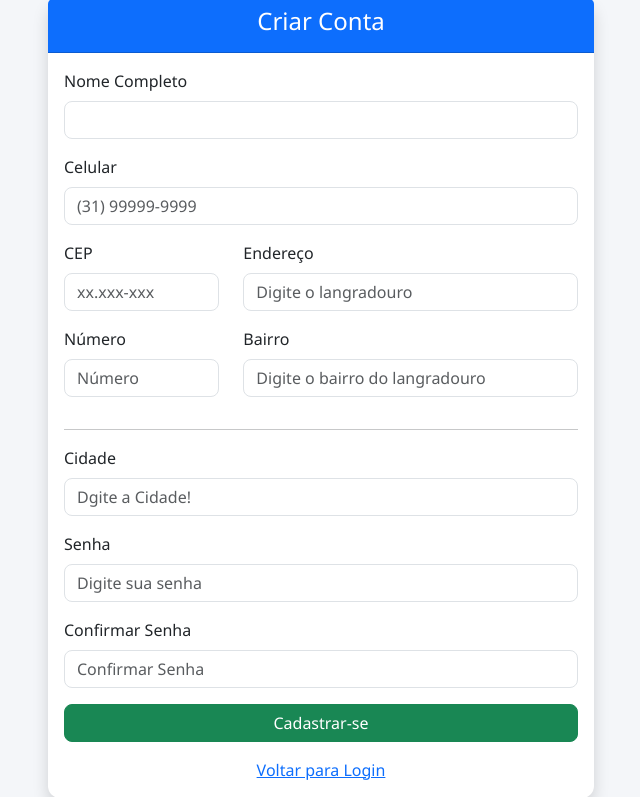
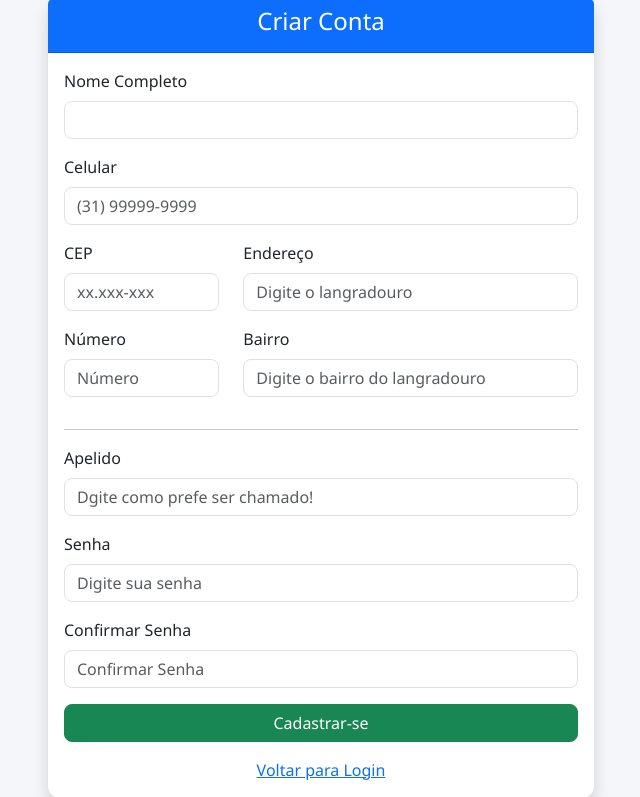
Before and after one commit to matheusfelipesquarante-max/doce-suspiro, a Flask app: page /cadastro in a window 1280 px wide. Shown: the part 105-902 px from the top of the page, without its empty margins (319-959 px from the left). Run offline with Flask 3, Linux system fonts and the light colour scheme.

```diff
--- a/doce_suspiro/templates/cadastro.html
+++ b/doce_suspiro/templates/cadastro.html
@@ -84,11 +84,11 @@ required>
 <hr>
 
 <div class="mb-3">
-<label class="form-label">Cidade</label>
+<label class="form-label">Apelido</label>
 <input type="text"
 name="usuario"
 class="form-control"
-placeholder="Dgite a Cidade!"
+placeholder="Dgite como prefe ser chamado!"
 required>
 </div>
 
```
Also changed, not shown: doce_suspiro/database.db.
